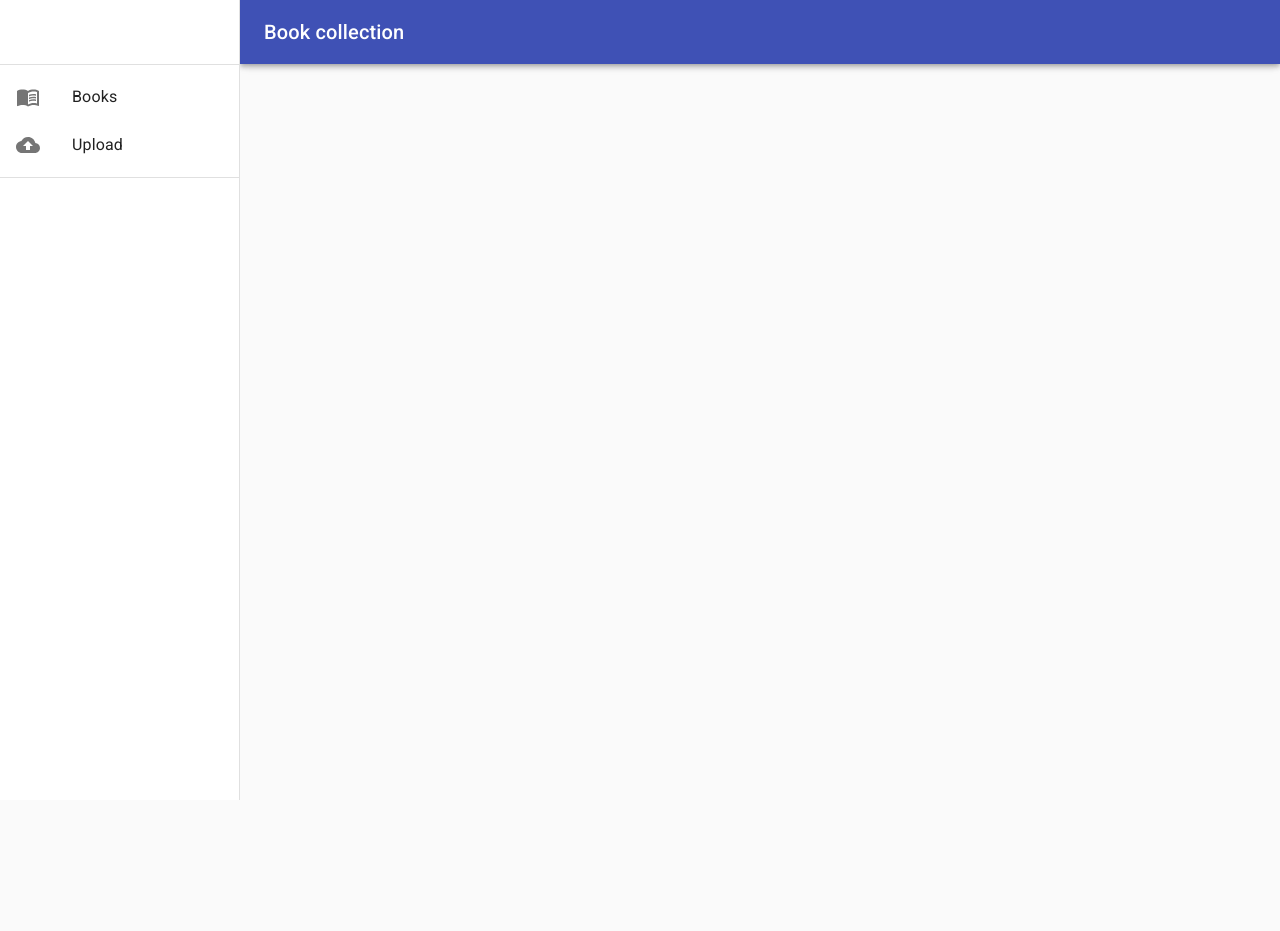
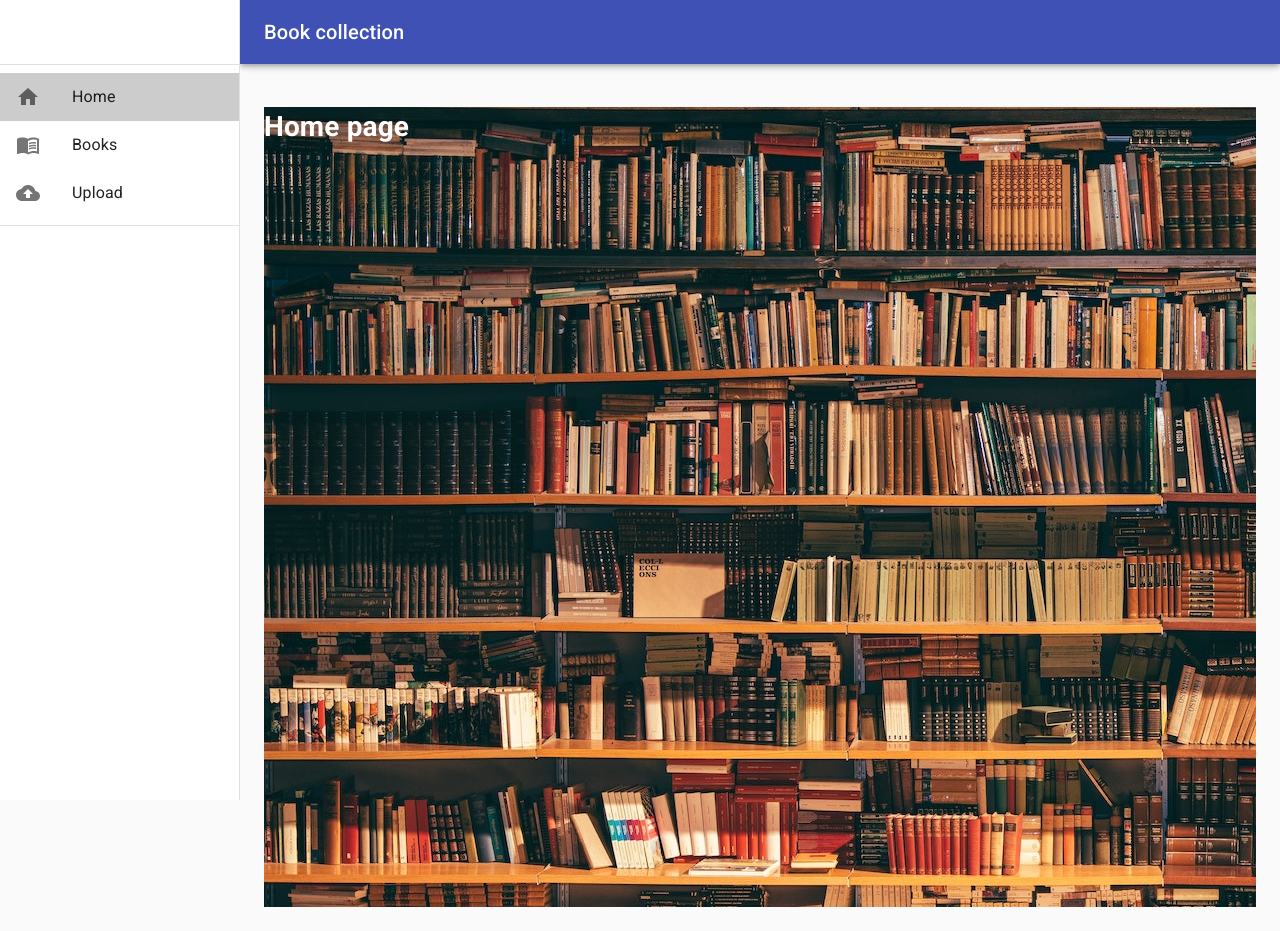
Before and after one commit to Kirill222/lrc2_frontend, a React (Create React App) app: page / in a window 1280 px wide. Before the commit the page ends 800 px from the top, so only its background shows below. Built offline with nearby package versions, Linux system fonts and the light colour scheme.

Commit message:
small improvement - home page added

```diff
--- a/package.json
+++ b/package.json
@@ -10,6 +10,7 @@
     "@material-ui/icons": "^4.11.2",
     "@material-ui/lab": "^4.0.0-alpha.60",
     "@material-ui/pickers": "^3.3.10",
+    "@mui/icons-material": "^5.0.3",
     "@mui/material": "^5.0.2",
     "@testing-library/jest-dom": "^5.14.1",
     "@testing-library/react": "^11.2.7",
--- a/src/App.jsx
+++ b/src/App.jsx
@@ -2,6 +2,7 @@ import CssBaseline from '@material-ui/core/CssBaseline'
 import ResponsiveDrawer from './components/ResponsiveDrawer/ResponsiveDrawer'
 import {Switch, Route} from 'react-router-dom'
 import Books from './components/Books/Books'
+import HomePage from './components/HomePage/HomePage'
 import UploadBookForm from './components/Books/UploadBookForm'
 import BookDetailsPage from './components/Books/BookDetailsPage'
 import FormikForm from './components/Books/FormikForm'
@@ -14,11 +15,11 @@ function App() {
       <CssBaseline />
       <ResponsiveDrawer>
         <Switch>
+          <Route exact path='/' component={HomePage}/>
           <Route path='/book/:bookId' component={BookDetailsPage}/>
           <Route path='/books' component={Books}/>
           <Route path='/upload' component={UploadBookForm}/>
           <Route path='/test' component={FormikForm}/>
-
         </Switch>
       </ResponsiveDrawer>
     </div>
--- /dev/null
+++ b/src/components/HomePage/HomePage.jsx
@@ -0,0 +1,11 @@
+import styles from './HomePage.module.css'
+
+const HomePage = () => {
+    return (
+        <div className={styles.home_page}>
+            <h1>Home page</h1>
+        </div>
+    )
+}
+
+export default HomePage
--- /dev/null
+++ b/src/components/HomePage/HomePage.module.css
@@ -0,0 +1,5 @@
+.home_page {
+    min-height: 100vh;
+    background-image: url('../../assets/images/home_bg.jpg');
+    color: white;
+}
--- a/src/components/ResponsiveDrawer/ResponsiveDrawer.jsx
+++ b/src/components/ResponsiveDrawer/ResponsiveDrawer.jsx
@@ -10,6 +10,7 @@ import ListItem from '@material-ui/core/ListItem';
 import ListItemIcon from '@material-ui/core/ListItemIcon';
 import ListItemText from '@material-ui/core/ListItemText';
 import MenuBookIcon from '@material-ui/icons/MenuBook';
+import HomeIcon from '@mui/icons-material/Home';
 import CloudUploadIcon from '@material-ui/icons/CloudUpload';
 import MenuIcon from '@material-ui/icons/Menu';
 import Toolbar from '@material-ui/core/Toolbar';
@@ -73,6 +74,14 @@ function ResponsiveDrawer(props) {
       <div className={classes.toolbar} />
       <Divider />
       <List>
+          <ListItem
+            button
+            onClick={() => history.push('/')}
+            className={location.pathname === '/' ? classes.active : null}
+            >
+            <ListItemIcon><HomeIcon /></ListItemIcon>
+            <ListItemText primary='Home' />
+          </ListItem>
           <ListItem
             button
             onClick={() => history.push('/books')}
```
Also changed, not shown: src/assets/images/home_bg.jpg (added), 1 other file (tests, documents, lock files or other folders).
